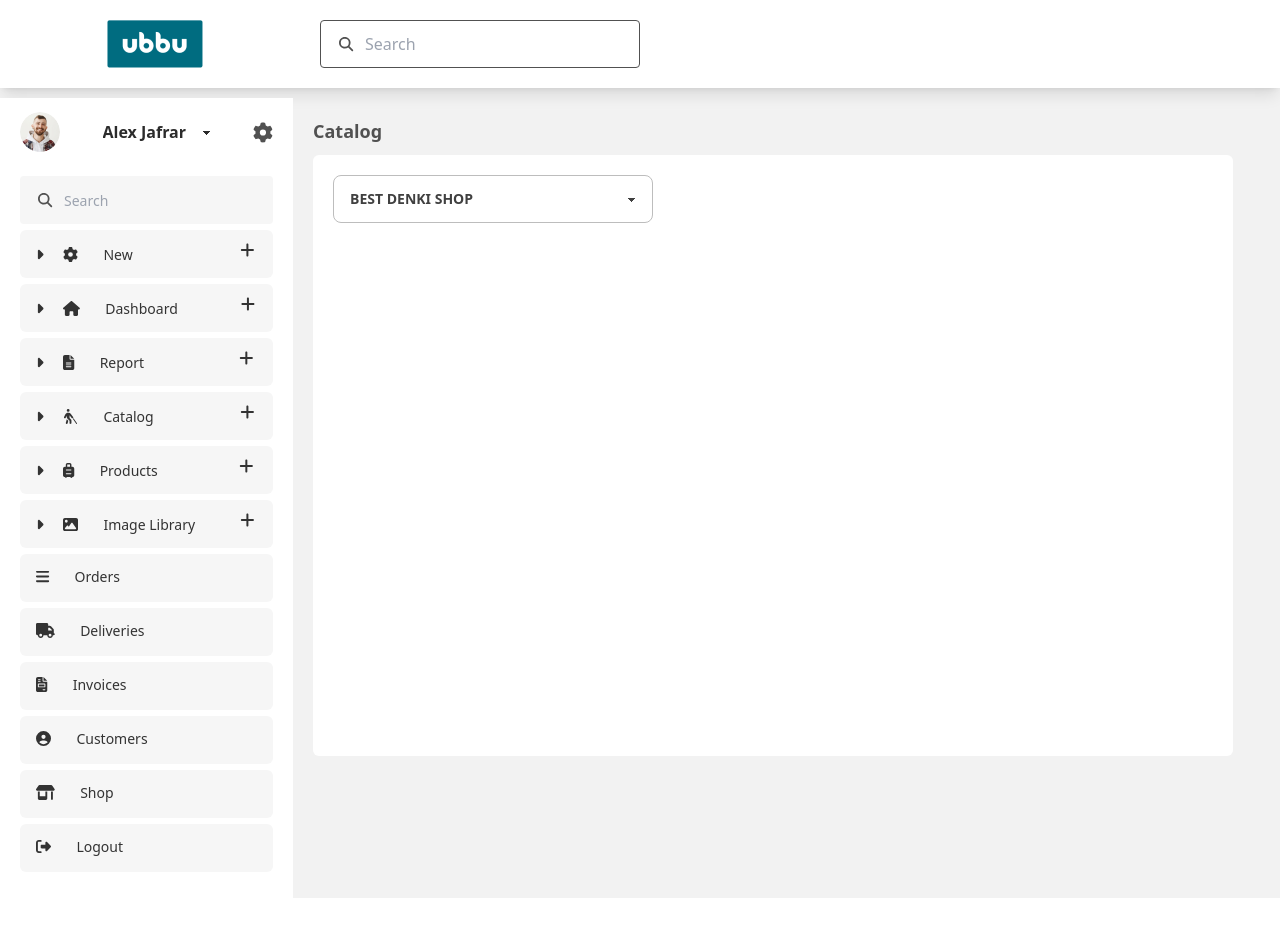
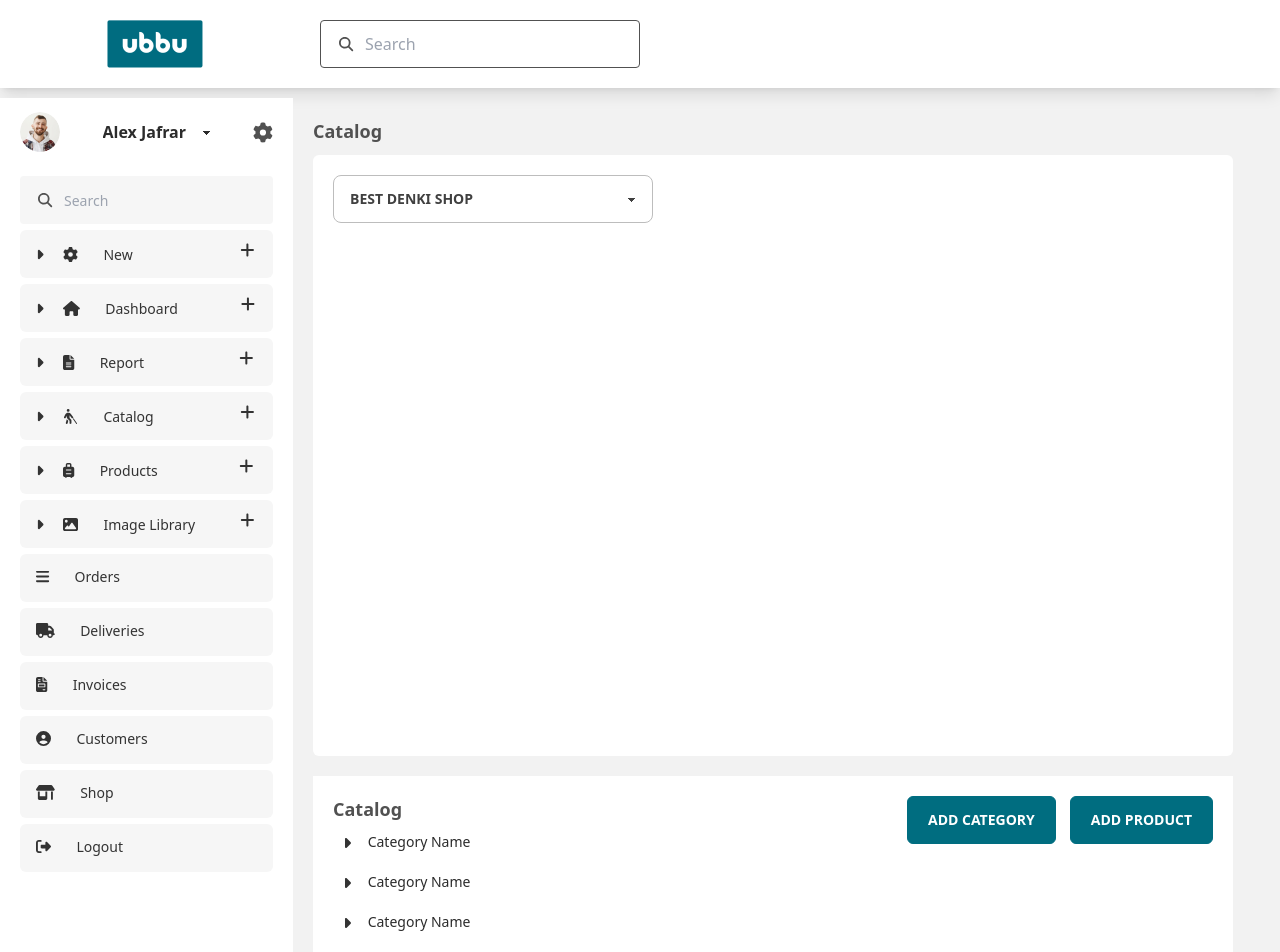
Before and after one commit to istiakhasan/interviewproject, a React (Create React App) app: page / in a window 1280 px wide. Shown: the top 952 px of the page. Before the commit the page ends 898 px from the top, so only its background shows below. Built offline with nearby package versions, Linux system fonts and the light colour scheme.

Commit message:
catagory section added

```diff
--- /dev/null
+++ b/public/CatalogData.json
@@ -0,0 +1,174 @@
+[
+
+    {"id":1,"name":"Category Name","children":[
+        {"id":4,"name":"Category Name","children":[
+
+            {"id":1,"name":"Product Name","children":[
+                {"id":1,"name":"My Product "},
+                {"id":1,"name":"Description "}
+
+            ]},
+            {"id":1,"name":"Product Name","children":[
+                {"id":1,"name":"My Product "},
+                {"id":1,"name":"Description "}
+
+            ]},
+            {"id":1,"name":"Product Name","children":[
+                {"id":1,"name":"My Product "},
+                {"id":1,"name":"Description "}
+
+            ]}
+        ]},
+        {"id":4,"name":"Category Name","children":[
+
+            {"id":1,"name":"Product Name","children":[
+                {"id":1,"name":"My Product "},
+                {"id":1,"name":"Description "}
+
+            ]},
+            {"id":1,"name":"Product Name","children":[
+                {"id":1,"name":"My Product "},
+                {"id":1,"name":"Description "}
+
+            ]},
+            {"id":1,"name":"Product Name","children":[
+                {"id":1,"name":"My Product "},
+                {"id":1,"name":"Description "}
+
+            ]}
+        ]},
+        {"id":4,"name":"Category Name","children":[
+
+            {"id":1,"name":"Product Name","children":[
+                {"id":1,"name":"My Product "},
+                {"id":1,"name":"Description "}
+
+            ]},
+            {"id":1,"name":"Product Name","children":[
+                {"id":1,"name":"My Product "},
+                {"id":1,"name":"Description "}
+
+            ]},
+            {"id":1,"name":"Product Name","children":[
+                {"id":1,"name":"My Product "},
+                {"id":1,"name":"Description "}
+
+            ]}
+        ]}
+
+    ]},
+    {"id":2,"name":"Category Name","children":[
+        {"id":4,"name":"Category Name","children":[
+
+            {"id":1,"name":"Product Name","children":[
+                {"id":1,"name":"My Product "},
+                {"id":1,"name":"Description "}
+
+            ]},
+            {"id":1,"name":"Product Name","children":[
+                {"id":1,"name":"My Product "},
+                {"id":1,"name":"Description "}
+
+            ]},
+            {"id":1,"name":"Product Name","children":[
+                {"id":1,"name":"My Product "},
+                {"id":1,"name":"Description "}
+
+            ]}
+        ]},
+        {"id":4,"name":"Category Name","children":[
+
+            {"id":1,"name":"Product Name","children":[
+                {"id":1,"name":"My Product "},
+                {"id":1,"name":"Description "}
+
+            ]},
+            {"id":1,"name":"Product Name","children":[
+                {"id":1,"name":"My Product "},
+                {"id":1,"name":"Description "}
+
+            ]},
+            {"id":1,"name":"Product Name","children":[
+                {"id":1,"name":"My Product "},
+                {"id":1,"name":"Description "}
+
+            ]}
+        ]},
+        {"id":4,"name":"Category Name","children":[
+
+            {"id":1,"name":"Product Name","children":[
+                {"id":1,"name":"My Product "},
+                {"id":1,"name":"Description "}
+
+            ]},
+            {"id":1,"name":"Product Name","children":[
+                {"id":1,"name":"My Product "},
+                {"id":1,"name":"Description "}
+
+            ]},
+            {"id":1,"name":"Product Name","children":[
+                {"id":1,"name":"My Product "},
+                {"id":1,"name":"Description "}
+
+            ]}
+        ]}
+
+    ]},
+    {"id":3,"name":"Category Name","children":[
+        {"id":4,"name":"Category Name","children":[
+
+            {"id":1,"name":"Product Name","children":[
+                {"id":1,"name":"My Product "},
+                {"id":1,"name":"Description "}
+
+            ]},
+            {"id":1,"name":"Product Name","children":[
+                {"id":1,"name":"My Product "},
+                {"id":1,"name":"Description "}
+
+            ]},
+            {"id":1,"name":"Product Name","children":[
+                {"id":1,"name":"My Product "},
+                {"id":1,"name":"Description "}
+
+            ]}
+        ]},
+        {"id":4,"name":"Category Name","children":[
+
+            {"id":1,"name":"Product Name","children":[
+                {"id":1,"name":"My Product "},
+                {"id":1,"name":"Description "}
+
+            ]},
+            {"id":1,"name":"Product Name","children":[
+                {"id":1,"name":"My Product "},
+                {"id":1,"name":"Description "}
+
+            ]},
+            {"id":1,"name":"Product Name","children":[
+                {"id":1,"name":"My Product "},
+                {"id":1,"name":"Description "}
+
+            ]}
+        ]},
+        {"id":4,"name":"Category Name","children":[
+
+            {"id":1,"name":"Product Name","children":[
+                {"id":1,"name":"My Product "},
+                {"id":1,"name":"Description "}
+
+            ]},
+            {"id":1,"name":"Product Name","children":[
+                {"id":1,"name":"My Product "},
+                {"id":1,"name":"Description "}
+
+            ]},
+            {"id":1,"name":"Product Name","children":[
+                {"id":1,"name":"My Product "},
+                {"id":1,"name":"Description "}
+
+            ]}
+        ]}
+
+    ]}
+]
--- a/src/components/CatalogBody.js
+++ b/src/components/CatalogBody.js
@@ -1,4 +1,5 @@
 import React from 'react';
+import CatalogFolderTree from './CatalogFolderTree';
 
 const CatalogBody = () => {
     return (
@@ -17,6 +18,7 @@ const CatalogBody = () => {
                 </div>
                 <div></div>
             </div>
+            <CatalogFolderTree />
         </div>
     );
 };
--- a/src/components/CatalogFolderTree.js
+++ b/src/components/CatalogFolderTree.js
@@ -1,10 +1,31 @@
-import React from 'react';
+import React, { useEffect, useState } from 'react';
+import FolderTree from './FolderTree';
 
 const CatalogFolderTree = () => {
+    const [catalogData,setCatalogData]=useState([])
+ useEffect(()=>{
+    fetch('CatalogData.json')
+    .then(res=>res.json())
+    .then(data=>{
+        setCatalogData(data)
+        console.log(data)
+    })
+ },[])
     return (
-        <div>
+        <section className='pt-[20px] px-[20px] h-[675px] bg-[#FFFFFF] mt-[20px] flex justify-between'>
+            <div>
 
-        </div>
+            <h1 className='font-[600] text-[18px] text-[#515151]'>Catalog</h1>
+            <FolderTree data={catalogData} />
+            </div>
+             <div>
+
+                                 <button className='btn  btn-secondary text-[14px] font-[600] text-[#FFFFFF] rounded-[6px] h-[40px] py-[10px] px-[20px]'>Add Category</button>
+                                 <button className='btn  btn-secondary text-[14px] font-[600] text-[#FFFFFF] rounded-[6px] h-[40px] py-[10px] ml-[14px] px-[20px]'>Add Product</button>
+            </div>
+
+
+        </section>
     );
 };
 
--- /dev/null
+++ b/src/components/FolderTree.js
@@ -0,0 +1,49 @@
+import React, { useState } from 'react';
+import { FontAwesomeIcon } from '@fortawesome/react-fontawesome'
+import {  faCaretDown,faCaretRight } from '@fortawesome/free-solid-svg-icons'
+
+const FolderTree = ({data}) => {
+    return (
+        <div className="d-tree">
+        <ul className="d-flex d-tree-container flex-column">
+          {data.map((tree) => (
+            <TreeNode node={tree} />
+          ))}
+        </ul>
+      </div>
+    );
+};
+
+export default FolderTree;
+
+
+
+const TreeNode =({node})=>{
+    const [childVisible, setChildVisiblity] = useState(false);
+
+    const hasChild = node.children ? true : false;
+    return (
+        <li className="w-[253px] min-h-[40px] px-[10px] py-[8px] ">
+        <div className="flex" onClick={(e) => setChildVisiblity((v) => !v)}>
+          {hasChild && (
+            <div>
+              <FontAwesomeIcon icon={childVisible?faCaretDown:faCaretRight} />
+            </div>
+          )}
+
+          <div className="text-[14px] ml-[16.67px] font-[500] text-[#2B2B2B]">
+
+            {node.name}
+          </div>
+        </div>
+
+        {hasChild && childVisible && (
+
+            <ul className="ml-[20px]">
+              <FolderTree data={node.children} />
+            </ul>
+
+        )}
+      </li>
+    )
+}
--- a/src/components/Sidebar.js
+++ b/src/components/Sidebar.js
@@ -23,7 +23,7 @@ const Sidebar = () => {
 
 return (
 
-<div class="drawer drawer-mobile mt-[10px]">
+<div class="drawer drawer-mobile mt-[10px] h-auto ">
   <input id="my-drawer-2" type="checkbox" class="drawer-toggle" />
   <div class="drawer-content  py-[20px] pl-[20px] pr-[47px]">
     <Outlet />
@@ -31,10 +31,10 @@ return (
     <label for="my-drawer-2" class="btn btn-primary drawer-button lg:hidden">Open drawer</label>
 
   </div>
-  <div class="drawer-side">
+  <div class="drawer-side robin">
     <label for="my-drawer-2" class="drawer-overlay"></label>
 
-    <ul class="menu  px-[20px] overflow-y-auto pt-[10px]   bg-base-100 text-base-content w-[293px]">
+    <ul class="menu  px-[20px] overflow-y-auto pt-[10px]      bg-base-100 text-base-content w-[293px]">
       <div className='flex justify-between items-center mb-[20px]'>
         <div class="avatar">
           <div class="w-[40px] h-[40px] rounded-full">
@@ -62,6 +62,7 @@ return (
 
 
 
+
     </ul>
 
   </div>
--- a/src/components/SidebarLink.js
+++ b/src/components/SidebarLink.js
@@ -8,7 +8,7 @@ const SidebarLink = ({item}) => {
 
 
 
-            <li className='w-full  bg-[#F6F6F6]  h-[48px]  mb-[6px] rounded-[6px]'>
+            <li className='w-full   bg-[#F6F6F6]  h-[48px]  mb-[6px] rounded-[6px]'>
                 <div >
 
 
--- a/src/index.css
+++ b/src/index.css
@@ -1,3 +1,6 @@
 @tailwind base;
 @tailwind components;
 @tailwind utilities;
+.robin{
+  max-height: none !important;
+}
--- a/tailwind.config.js
+++ b/tailwind.config.js
@@ -8,7 +8,7 @@ module.exports = {
       {
         mytheme: {
           primary: "#F6F6F6",
-          secondary: "#f6d860",
+          secondary: "#006D80",
           accent: "#37cdbe",
           neutral: "#3d4451",
           "base-100": "#ffffff",
```
Also changed, not shown: src/components/CustomButton.js (added).
